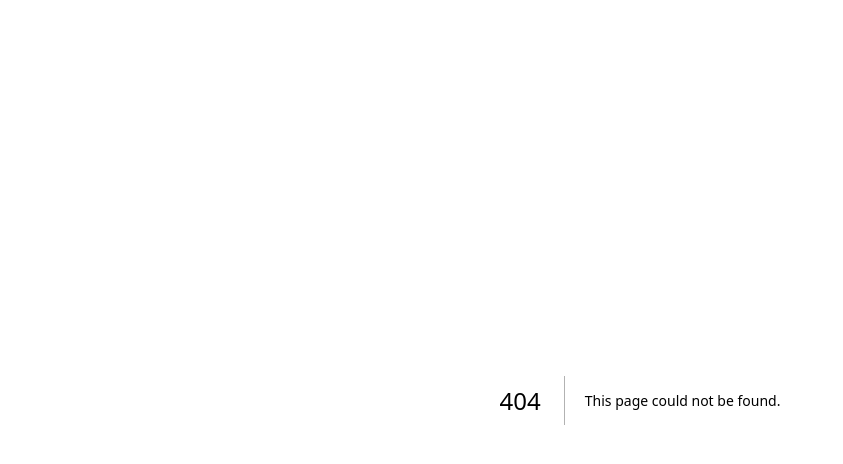
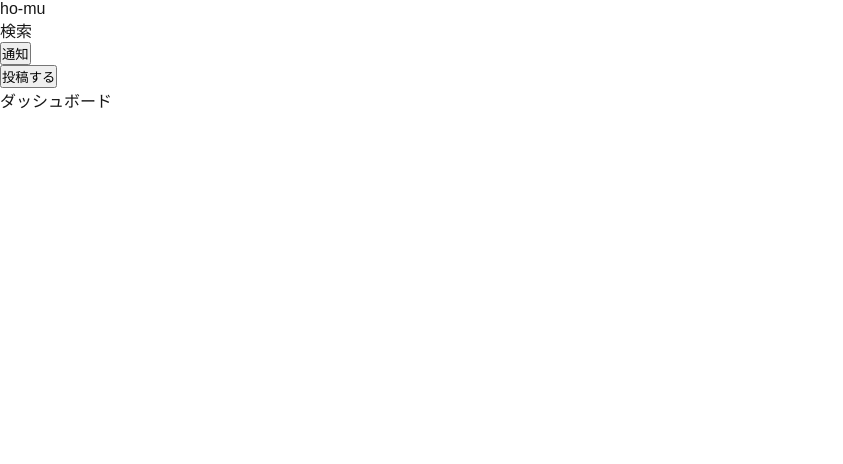
Before and after one commit to nosukeuehara/blogPlatform, a Next.js app: page /dashboard in a window 1280 px wide. Before the commit this address had no page. Shown: the top 464 px of the page, without its empty margins (0-843 px from the left). Built offline with nearby package versions, Linux system fonts and the light colour scheme.

Commit message:
初こみっと

```diff
--- /dev/null
+++ b/src/app/(page)/dashboard/layout.tsx
@@ -0,0 +1,12 @@
+import Header from "@/components/layouts/Header";
+
+const Layout = ({ children }: { children: React.ReactNode }) => {
+  return (
+    <div>
+      <Header />
+      {children}
+    </div>
+  );
+};
+
+export default Layout;
--- /dev/null
+++ b/src/app/(page)/dashboard/page.tsx
@@ -0,0 +1,4 @@
+const page = () => {
+  return <div>ダッシュボード</div>;
+};
+export default page;
--- /dev/null
+++ b/src/app/api/article/new/route.ts
@@ -0,0 +1,6 @@
+import { randomUUID } from 'crypto';
+import { NextResponse } from 'next/server';
+export async function GET() {
+  const articleId = randomUUID()
+  return NextResponse.json(articleId)
+}
--- /dev/null
+++ b/src/components/elements/PostArticle.tsx
@@ -0,0 +1,14 @@
+"use client";
+import { generateNewArticle } from "@/feature/action";
+
+const PostArtile = () => {
+  return (
+    <div>
+      <form action={generateNewArticle}>
+        <button type={"submit"}>投稿する</button>
+      </form>
+    </div>
+  );
+};
+
+export default PostArtile;
--- /dev/null
+++ b/src/components/layouts/Header.tsx
@@ -0,0 +1,28 @@
+import Link from "next/link";
+import React from "react";
+import PostArtile from "../elements/PostArticle";
+
+const Header = async () => {
+  return (
+    <div>
+      <div>
+        <Link href="/">ho-mu</Link>
+        <div>
+          <div>
+            <Link aria-label="検索" id="header-search" href="/search">
+              検索
+            </Link>
+            <div>
+              <div>
+                <button aria-label="通知">通知</button>
+              </div>
+            </div>
+            <PostArtile />
+          </div>
+        </div>
+      </div>
+    </div>
+  );
+};
+
+export default Header;
--- /dev/null
+++ b/src/feature/action.ts
@@ -0,0 +1,9 @@
+// ServerAction
+
+import { redirect } from "next/navigation";
+
+// 記事新規作成
+export const generateNewArticle = async () => {
+  const articleId = await fetch("/api/article/new").then((res) => res.json());
+  redirect(`/articles/${articleId}/edit`);
+};
```
Also changed, not shown: src/app/(page)/articles/[postid]/edit/layout.tsx (added, +11 -0 lines), src/app/(page)/articles/[postid]/edit/page.tsx (added, +11 -0 lines), src/components/elements/NavEditPage.tsx (added, +13 -0 lines), src/types/types.d.ts (added, +10 -0 lines).
